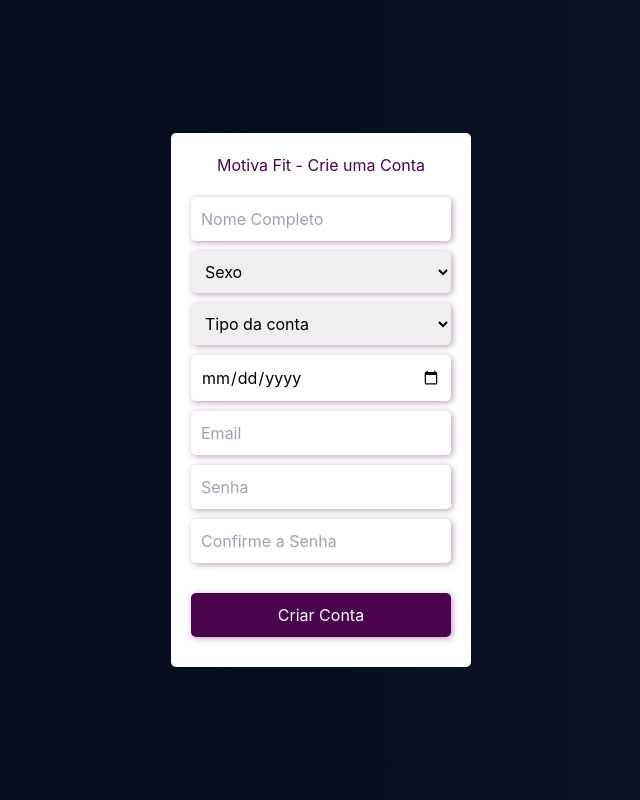
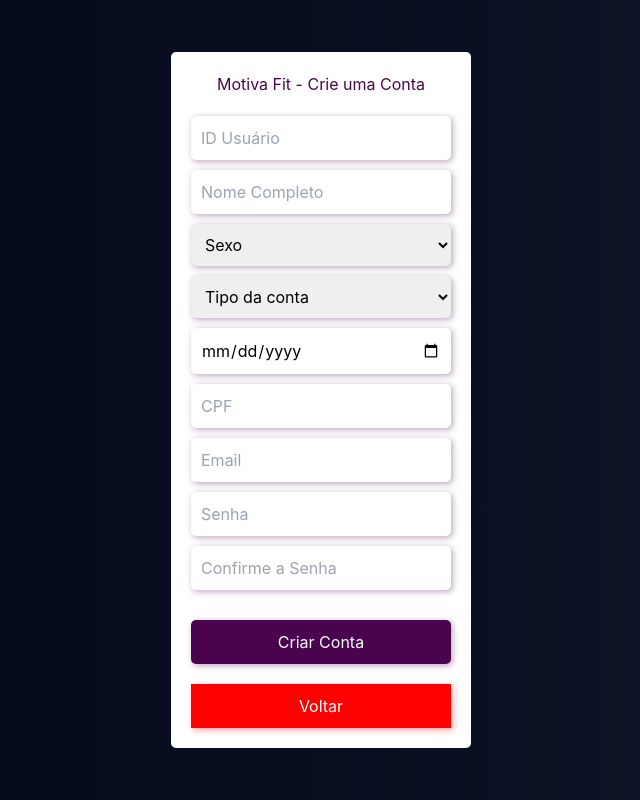
Before and after one commit to Will-G-Comnisky/MotivaFit, a React (Create React App) app in the folder frontend/: page /CreateAccountPage in a window 1280 px wide. Shown: the whole page, without its empty margins (319-959 px from the left). Built offline with nearby package versions, Linux system fonts and the light colour scheme.

Commit message:
adicionado 'sexo: true' no UserRepository e campos inputs extras na tela de cadastro

```diff
--- a/frontend/src/components/CreateAccountPage/CreateAccountPage.css
+++ b/frontend/src/components/CreateAccountPage/CreateAccountPage.css
@@ -84,3 +84,17 @@
 .create-account-container input[type="submit"]:hover {
   background-color: #0056b3;
 }
+
+.back-button {
+  margin-top: 10px;
+  background: red;
+  box-shadow: 0.1rem 0.1rem 0.4rem rgba(255, 0, 0, 0.377);
+  color: white;
+  cursor: pointer;
+  border: none;
+  padding: 10px 20px;
+}
+
+.back-button:hover {
+  background-color: #cc0000;
+}
--- a/frontend/src/components/CreateAccountPage/CreateAccountPage.jsx
+++ b/frontend/src/components/CreateAccountPage/CreateAccountPage.jsx
@@ -10,6 +10,8 @@ function CreateAccountPage() {
   const [email, setEmail] = useState("");
   const [password, setPassword] = useState("");
   const [confirmPassword, setConfirmPassword] = useState("");
+  const [userID, setUserID] = useState("");
+  const [cpf, setCpf] = useState("");
 
   const navigate = useNavigate();
 
@@ -41,6 +43,14 @@ function CreateAccountPage() {
     setConfirmPassword(event.target.value);
   };
 
+  const handleUserIDChange = (event) => {
+    setUserID(event.target.value);
+  }
+
+  const handleCpfChange = (event) => {
+    setCpf(event.target.value);
+  }
+
   const handleSubmit = (event) => {
     event.preventDefault();
     if (password !== confirmPassword) {
@@ -58,10 +68,20 @@ function CreateAccountPage() {
     }
   };
 
+  const handleBack = () => {
+    navigate("/");
+  };
+
   return (
     <div className="create-account-container">
       <form onSubmit={handleSubmit}>
         <h2>Motiva Fit - Crie uma Conta</h2>
+        <input
+          type="text"
+          value={userID}
+          onChange={handleUserIDChange}
+          placeholder="ID Usuário"
+        />
         <input
           type="text"
           value={fullName}
@@ -86,6 +106,12 @@ function CreateAccountPage() {
           placeholder="Data nascimento"
         />
         <input
+          type="text"
+          value={cpf}
+          onChange={handleCpfChange}
+          placeholder="CPF"
+        />
+        <input
           type="email"
           value={email}
           onChange={handleEmailChange}
@@ -104,6 +130,7 @@ function CreateAccountPage() {
           placeholder="Confirme a Senha"
         />
         <input type="submit" value="Criar Conta" />
+        <button className="back-button" onClick={handleBack}>Voltar</button>
       </form>
     </div>
   );
```
